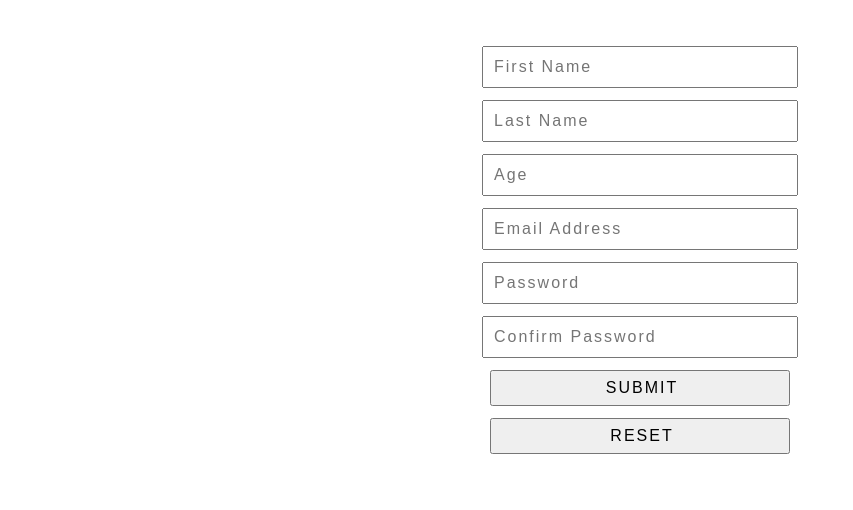
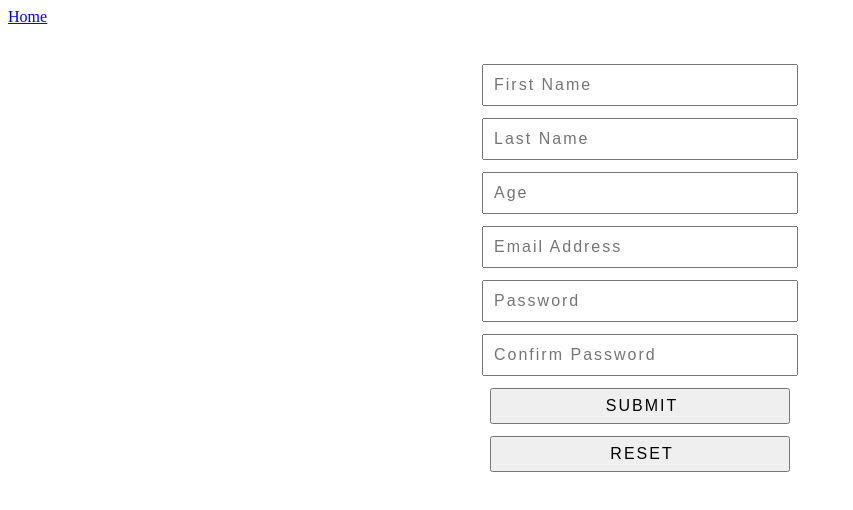
Before and after one commit to prasanv/reacthookform-chakra, a Next.js app: page /rhfexample1 in a window 1280 px wide. Shown: the top 510 px of the page, without its empty margins (0-853 px from the left). Built offline with nearby package versions, Linux system fonts and the light colour scheme.

Commit message:
added home navigator

```diff
--- /dev/null
+++ b/components/Home.js
@@ -0,0 +1,12 @@
+import Link from 'next/link'
+import React from 'react'
+
+function Home() {
+  return (
+    <div>
+      <Link href="/">Home</Link>
+    </div>
+  )
+}
+
+export default Home
--- a/pages/index.js
+++ b/pages/index.js
@@ -1,4 +1,4 @@
-import { Link } from "@chakra-ui/react";
+import Link from 'next/link'
 import UseRefExample1 from "../components/UseRefExample1";
 import styles from "../styles/Home.module.css";
 
--- a/pages/rhfexample1.js
+++ b/pages/rhfexample1.js
@@ -1,6 +1,7 @@
 import React from 'react'
 import styles from '../styles/Home.module.css'
 import { useForm } from "react-hook-form";
+import Home from '../components/Home';
 
 export default function RHFexample1() {
   const defaultValues = {
@@ -30,6 +31,7 @@ export default function RHFexample1() {
 
   return (
     <div className={styles.container}>
+      <Home></Home>
       <form className={styles.main}>
         <input
           id='firstname'
```
